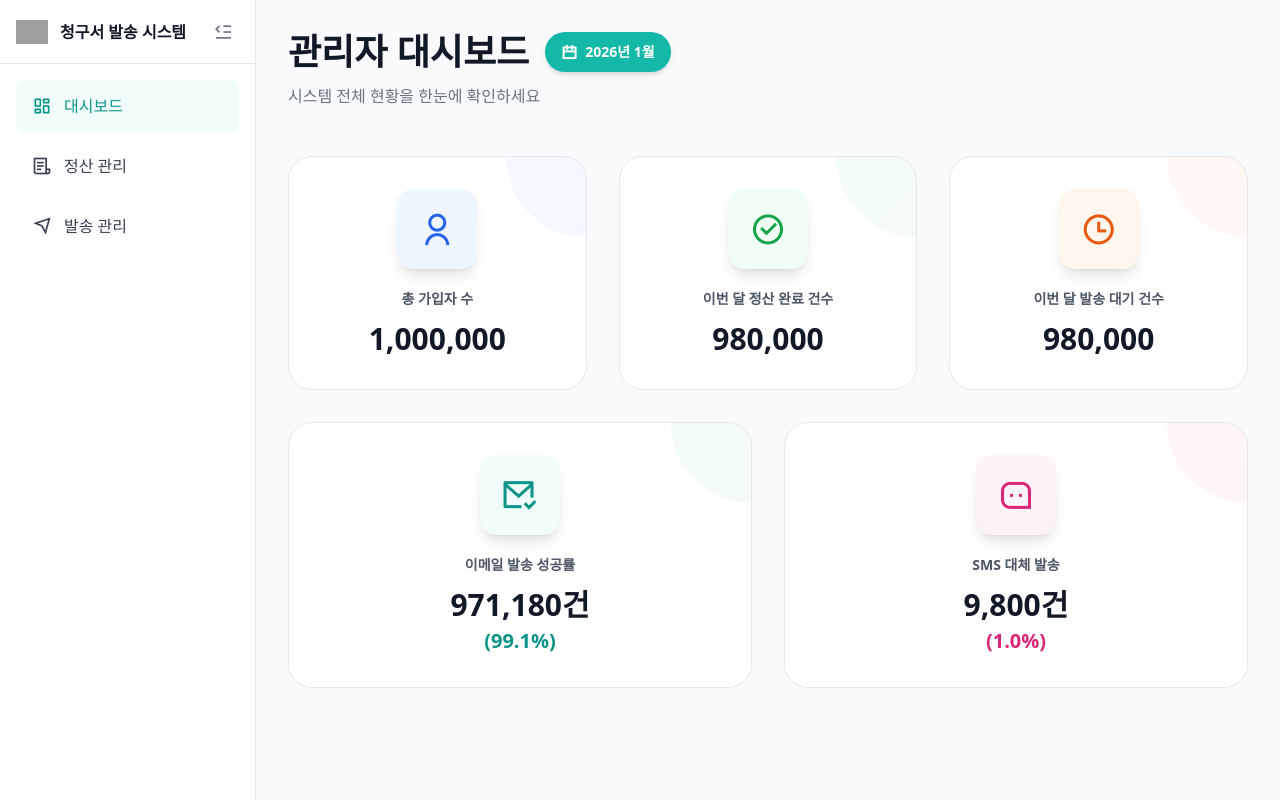
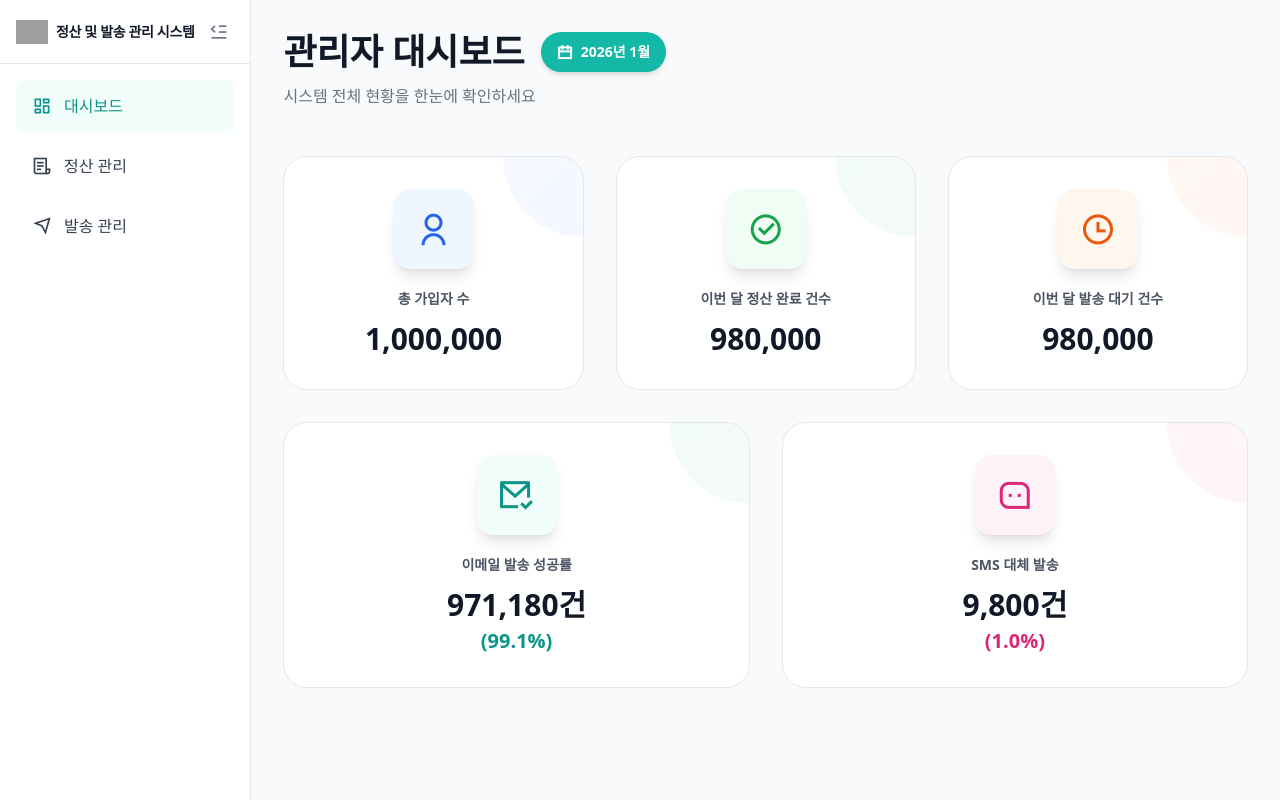
Before and after one commit to TEAM-ONLY-4/Only4_Frontend, a React (Vite) app: page / in a window 1280 px wide. Built offline with nearby package versions, Linux system fonts and the light colour scheme; grey boxes are pictures that could not be loaded.

Commit message:
[FEAT]: title & favicon 변경

```diff
--- a/index.html
+++ b/index.html
@@ -1,16 +1,28 @@
-
 <!doctype html>
 <html lang="ko">
   <head>
     <meta charset="UTF-8" />
-  <link rel="icon" type="image/svg+xml" href="/vite.svg" />
+    <link
+      rel="icon"
+      type="image"
+      href="https://static.readdy.ai/image/02023d2e1cba25e4e20cfe12764d19dc/e91e4c486b3e3fcba1de01aace44adca.png"
+    />
     <meta name="viewport" content="width=device-width, initial-scale=1.0" />
-  <title>청구서 발송 시스템 - 관리자 대시보드</title>
-  <meta name="description" content="통신사 청구서 발송 시스템 관리자 대시보드. 정산 관리, 발송 관리, 메시지 템플릿 관리 및 시스템 설정을 통합 관리합니다." />
-  <meta name="keywords" content="청구서 발송, 정산 관리, 발송 관리, 관리자 시스템" />
+    <title>정산 및 발송 관리 시스템</title>
+    <meta
+      name="description"
+      content="통신사 청구서 발송 시스템 관리자 대시보드. 정산 관리, 발송 관리, 메시지 템플릿 관리 및 시스템 설정을 통합 관리합니다."
+    />
+    <meta
+      name="keywords"
+      content="청구서 발송, 정산 관리, 발송 관리, 관리자 시스템"
+    />
     <link rel="canonical" href="https://readdy.ai/" />
     <script src="https://cdn.jsdelivr.net/npm/remixicon@4.5.0/fonts/remixicon.min.js"></script>
-  <link href="https://cdn.jsdelivr.net/npm/remixicon@4.5.0/fonts/remixicon.min.css" rel="stylesheet" />
+    <link
+      href="https://cdn.jsdelivr.net/npm/remixicon@4.5.0/fonts/remixicon.min.css"
+      rel="stylesheet"
+    />
   </head>
   <body>
     <div id="root"></div>
--- a/src/components/feature/adminLayout.tsx
+++ b/src/components/feature/adminLayout.tsx
@@ -1,14 +1,18 @@
-import { useState } from 'react';
-import { Link, useLocation } from 'react-router-dom';
+import { useState } from "react";
+import { Link, useLocation } from "react-router-dom";
 
-export default function AdminLayout({ children }: { children: React.ReactNode }) {
+export default function AdminLayout({
+  children,
+}: {
+  children: React.ReactNode;
+}) {
   const [isSidebarOpen, setIsSidebarOpen] = useState(true);
   const location = useLocation();
 
   const menuItems = [
-        { path: '/', icon: 'ri-dashboard-line', label: '대시보드' },
-        { path: '/settlement', icon: 'ri-file-list-3-line', label: '정산 관리' },
-        { path: '/sending', icon: 'ri-send-plane-line', label: '발송 관리' },
+    { path: "/", icon: "ri-dashboard-line", label: "대시보드" },
+    { path: "/settlement", icon: "ri-file-list-3-line", label: "정산 관리" },
+    { path: "/sending", icon: "ri-send-plane-line", label: "발송 관리" },
   ];
 
   return (
@@ -16,19 +20,21 @@ export default function AdminLayout({ children }: { children: React.ReactNode })
       {/* Sidebar */}
       <aside
         className={`${
-                    isSidebarOpen ? 'w-64' : 'w-20'
+          isSidebarOpen ? "w-68" : "w-20"
         } bg-white border-r border-gray-200 transition-all duration-300 flex flex-col`}
       >
         {/* Logo */}
         <div className="h-16 flex items-center justify-center px-4 border-b border-gray-200">
           {isSidebarOpen ? (
-                        <div className="flex items-center gap-3 flex-1 min-w-0">
+            <div className="flex items-center gap-2 flex-1 min-w-0">
               <img
                 src="https://static.readdy.ai/image/02023d2e1cba25e4e20cfe12764d19dc/e91e4c486b3e3fcba1de01aace44adca.png"
                 alt="Logo"
                 className="w-8 h-8 flex-shrink-0 object-contain"
               />
-                            <h1 className="text-base font-bold text-gray-900 whitespace-nowrap">청구서 발송 시스템</h1>
+              <h1 className="text-sm font-bold text-gray-900 whitespace-nowrap tracking-tight">
+                정산 및 발송 관리 시스템
+              </h1>
               <button
                 onClick={() => setIsSidebarOpen(!isSidebarOpen)}
                 className="w-8 h-8 flex items-center justify-center text-gray-500 hover:text-gray-700 hover:bg-gray-100 rounded-lg transition-colors flex-shrink-0 ml-auto cursor-pointer"
@@ -56,12 +62,14 @@ export default function AdminLayout({ children }: { children: React.ReactNode })
                 to={item.path}
                 className={`flex items-center gap-3 px-4 py-3 rounded-lg transition-colors cursor-pointer ${
                   isActive
-                                        ? 'bg-teal-50 text-teal-600'
-                                        : 'text-gray-700 hover:bg-gray-100'
+                    ? "bg-teal-50 text-teal-600"
+                    : "text-gray-700 hover:bg-gray-100"
                 }`}
               >
                 <i className={`${item.icon} text-xl`}></i>
-                                {isSidebarOpen && <span className="font-medium">{item.label}</span>}
+                {isSidebarOpen && (
+                  <span className="font-medium">{item.label}</span>
+                )}
               </Link>
             );
           })}
```
Lines whose indentation alone changed are shown as unchanged.
